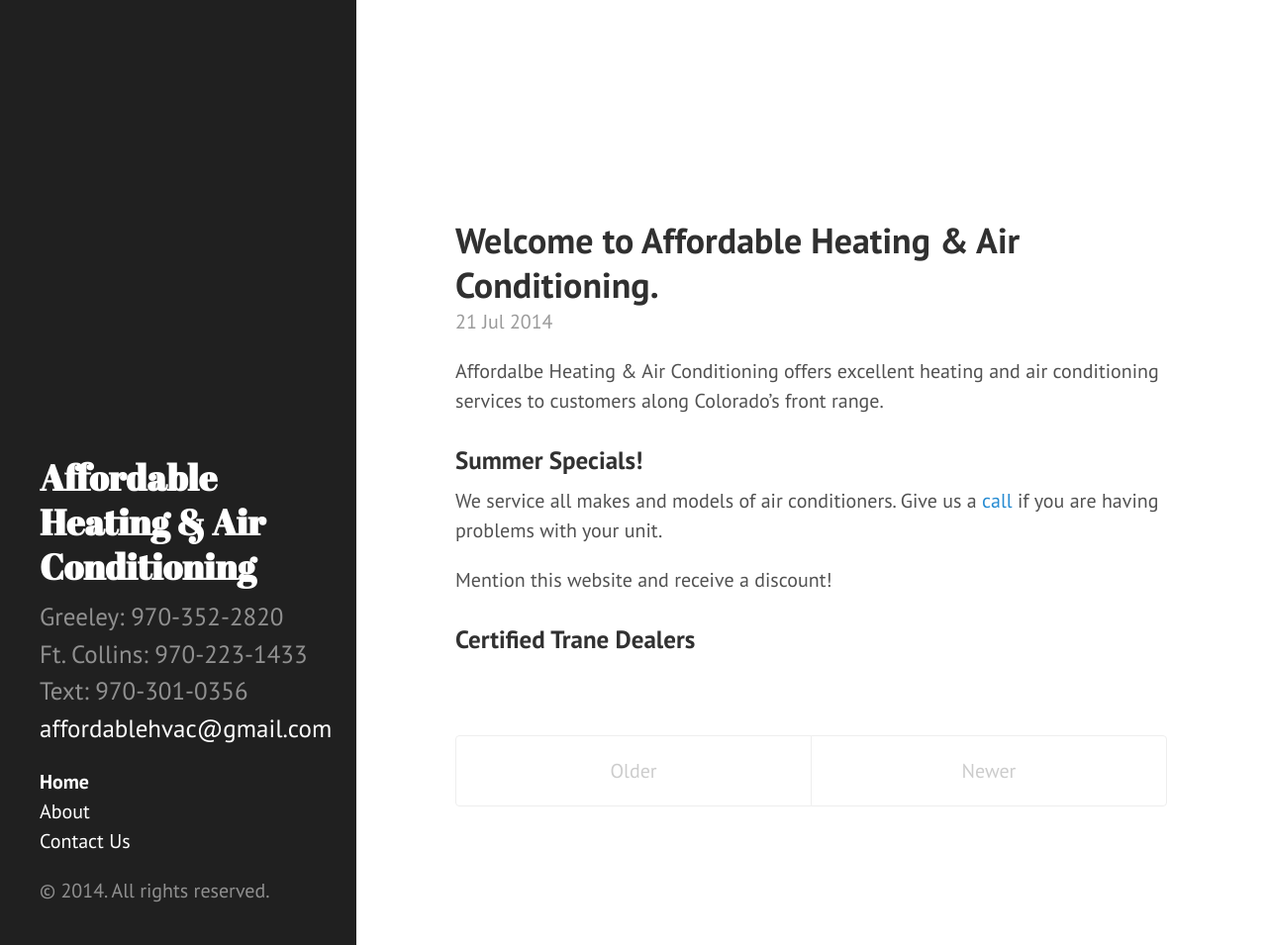
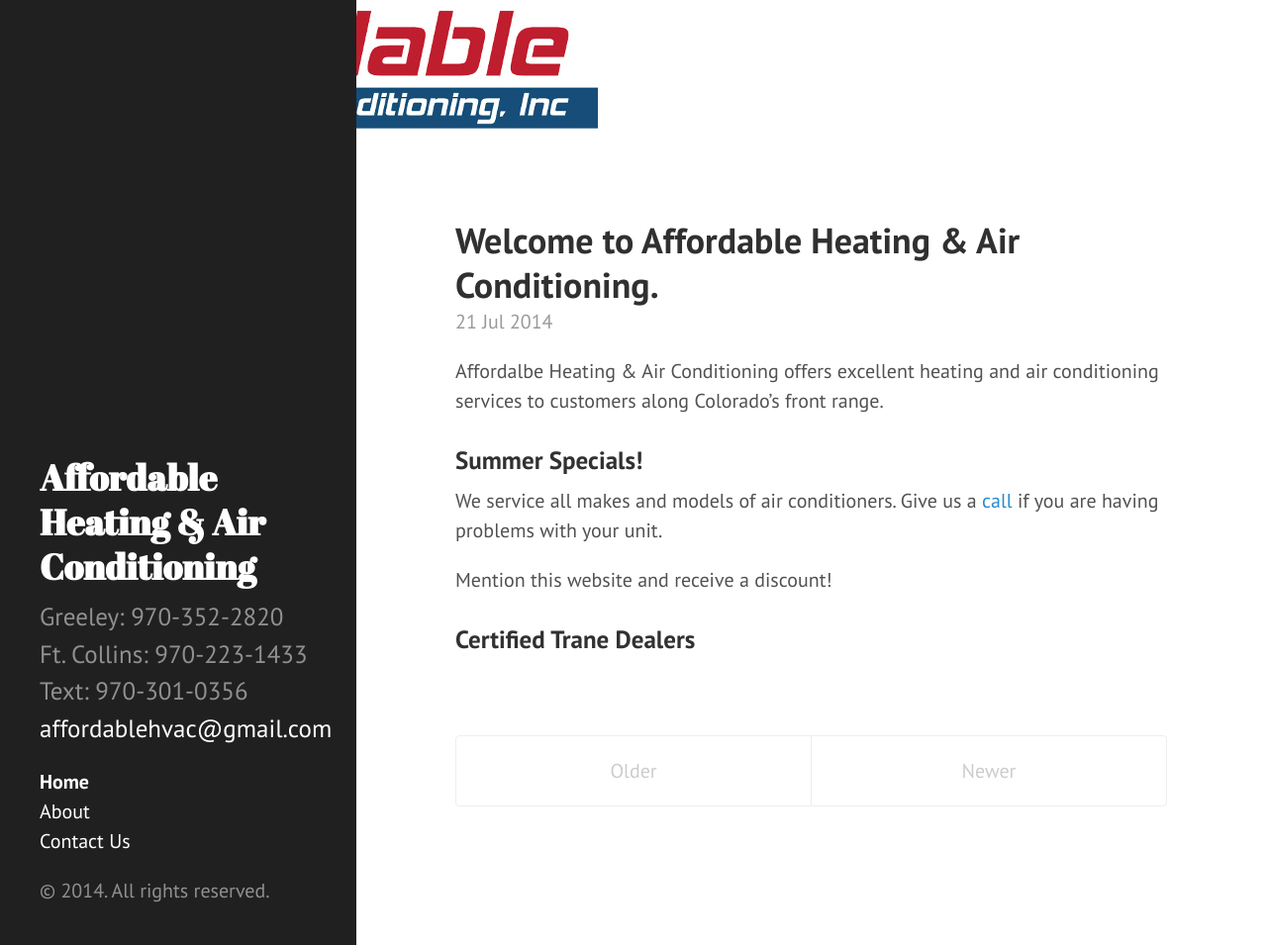
Before and after one commit to affordablehvac/affordablehvac.github.io, a Jekyll site: the page built from index.html, in a window 1280 px wide and 955 px high. Shown: the whole window at 99% size. Built offline with Jekyll 4.4.1, drawn with Linux system fonts in a browser that asks for light colours; Markdown is read by kramdown in place of the engine named in the settings; the list of posts is cut into pages by our own code.

Commit message:
Updated header path

```diff
--- a/public/css/banner.css
+++ b/public/css/banner.css
@@ -5,7 +5,7 @@
 .banner {
   height: 140px;
   width: 100%;
-  background-image: url("public/affordable_header.jpg");
+  background-image: url("/public/affordable_header.jpg");
   background-repeat: no-repeat;
   background-position: left top;
 }
```
